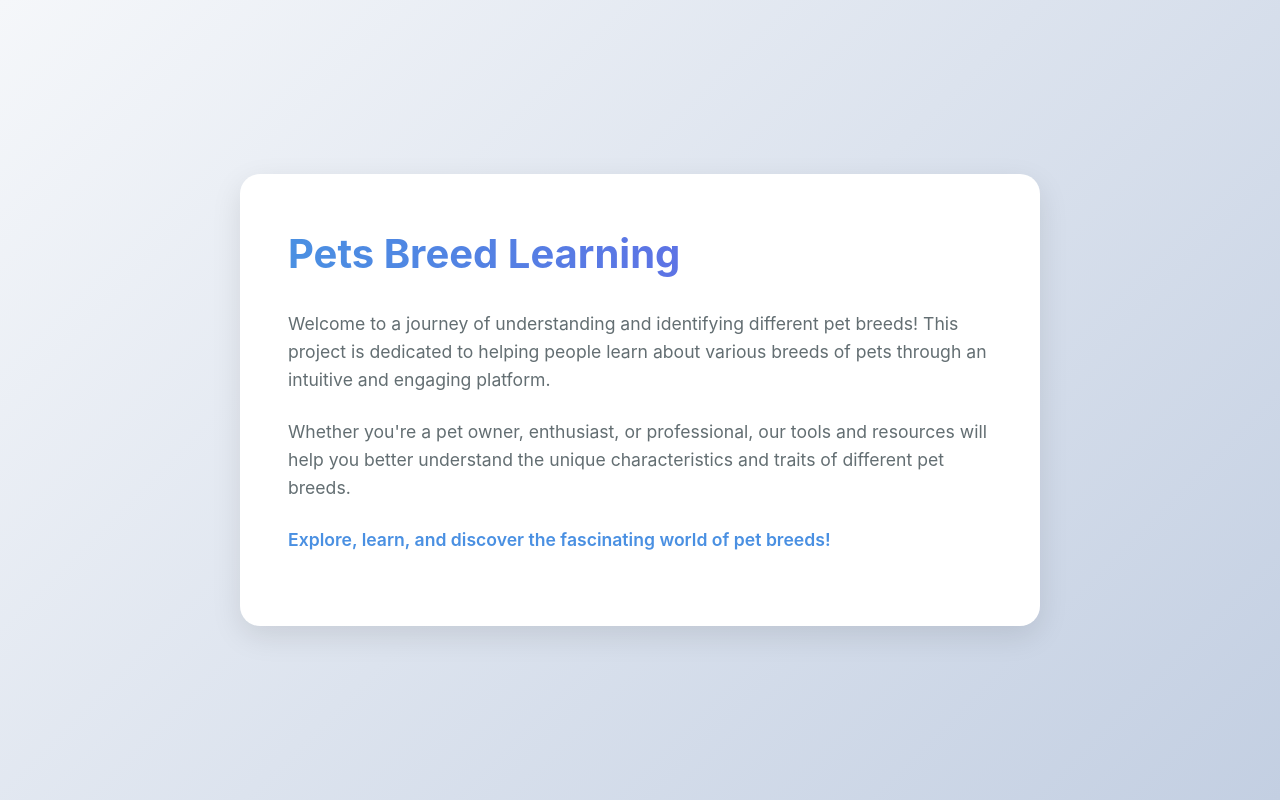
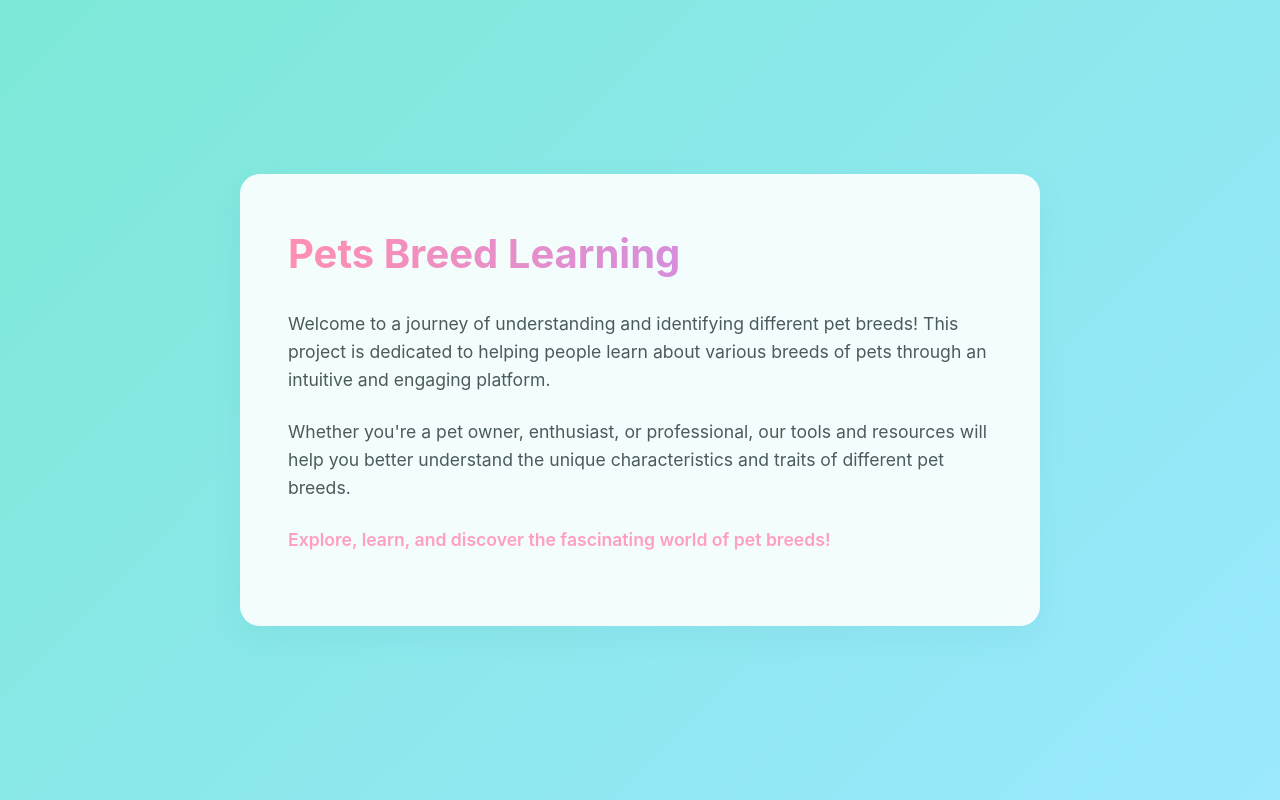
Before and after one commit to tzuchihuang-web/pets-breed-learning, a plain HTML site: page index.html in a window 1280 px wide. Drawn offline with Linux system fonts and the light colour scheme.

Commit message:
Refactor styles for improved aesthetics and readability in index.html

```diff
--- a/index.html
+++ b/index.html
@@ -18,35 +18,39 @@
             display: flex;
             align-items: center;
             justify-content: center;
-            background: linear-gradient(135deg, #f5f7fa 0%, #c3cfe2 100%);
+            /* turquoise / aqua pastel gradient like the image */
+            background: linear-gradient(135deg, #7de8d7 0%, #9be8ff 100%);
             padding: 2rem;
         }
 
         .container {
             max-width: 800px;
-            background: white;
+            background: rgba(255,255,255,0.9);
             padding: 3rem;
             border-radius: 20px;
-            box-shadow: 0 10px 30px rgba(0, 0, 0, 0.1);
+            /* slightly softer, colorful shadow to match pastel vibe */
+            box-shadow: 0 12px 30px rgba(34,139,150,0.08);
         }
 
         h1 {
             color: #2d3436;
             margin-bottom: 1.5rem;
             font-size: 2.5rem;
-            background: linear-gradient(to right, #4a90e2, #6c5ce7);
+            /* pastel pink -> purple gradient to echo the image hair and accents */
+            background: linear-gradient(to right, #ff8fb1, #b48efc);
+            background-clip: text;
             -webkit-background-clip: text;
             -webkit-text-fill-color: transparent;
         }
 
         p {
-            color: #636e72;
+            color: #4b5b5b;
             font-size: 1.1rem;
             margin-bottom: 1.5rem;
         }
 
         .highlight {
-            color: #4a90e2;
+            color: #ff9ec2; /* soft pink highlight */
             font-weight: 600;
         }
     </style>
```
